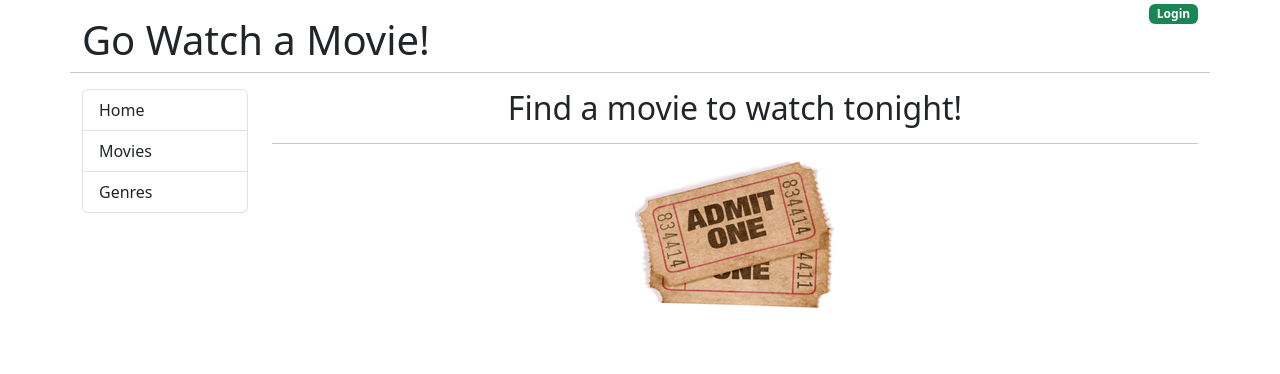
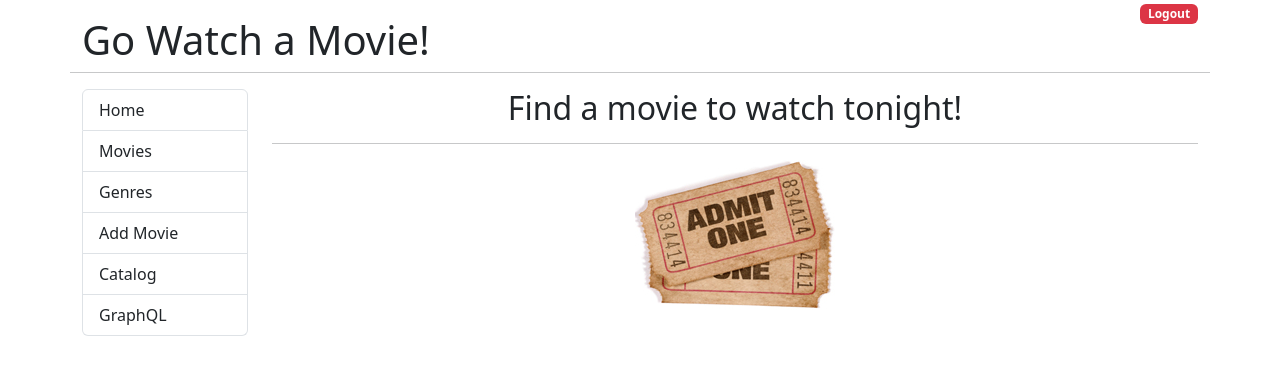
Before and after one commit to daroay/go-react, a React (Create React App) app in the folder frontend/: page / in a window 1280 px wide. Shown: the top 374 px of the page. Built offline with nearby package versions, Linux system fonts and the light colour scheme; no server answers.

Commit message:
We need bools to have 3 states: null, false, true

```diff
--- a/frontend/src/App.jsx
+++ b/frontend/src/App.jsx
@@ -11,6 +11,9 @@ function App() {
   const tickInterval = useRef(null)
   const jwtToken = useRef(null)
 
+  // null: unkown yet, true: logged in, false: not logged in
+  const [isUILoggedIn, setIsUILoggedIn] = useState(null)
+
   const navigate = useNavigate();
 
   const logOut = () => {
@@ -23,6 +26,7 @@ function App() {
       .catch(error => console.log("error loging out", error))
       .finally(() => {
         jwtToken.current = null
+        setIsUILoggedIn(false)
         console.log("jwtToken is", jwtToken)
         stopRefreshingToken()
         navigate("/");
@@ -58,8 +62,10 @@ function App() {
 
   const startRefreshingToken = () => {
     (async () => {
-      const newToken = await getRefreshedToken()
-      if (newToken !== null) {
+      console.log("ya agarro valor")
+      jwtToken.current = await getRefreshedToken()
+      if (jwtToken.current !== null) {
+        setIsUILoggedIn(true)
 
         if (tickInterval.current === null) {
           tickInterval.current = setInterval(async () => {
@@ -68,8 +74,6 @@ function App() {
           }, 10 * 1000)
           console.log("REFRESH ENABLED", tickInterval.current)
         }
-
-        jwtToken.current = newToken
 
       } else {
         console.log("not startRefreshingToken because user is not logged in")
@@ -93,7 +97,7 @@ function App() {
           <h1 className="mt-3">Go Watch a Movie!</h1>
         </div>
         <div className="col text-end">
-          {jwtToken.current === null ? (
+          {!isUILoggedIn ? (
             <Link to="/login">
               <span className="badge bg-success">Login</span>
             </Link>
@@ -125,7 +129,7 @@ function App() {
               >
                 Genres
               </Link>
-              {jwtToken.current !== null && (
+              {isUILoggedIn && (
                 <>
                   <Link
                     to="/admin/movie/0"
@@ -155,6 +159,7 @@ function App() {
           <Outlet
             context={{
               jwtToken,
+              isUILoggedIn,
               startRefreshingToken,
               setAlertClassName,
               setAlertMessage,
--- a/frontend/src/components/ManageCatalogue.jsx
+++ b/frontend/src/components/ManageCatalogue.jsx
@@ -5,19 +5,18 @@ import Sign from "../images/sign.png";
 const ManageCatalog = () => {
   const [movies, setMovies] = useState([]);
 
-  const { jwtToken } = useOutletContext();
+  const { jwtToken, isUILoggedIn } = useOutletContext();
   const navigate = useNavigate();
 
   useEffect(() => {
-    if (jwtToken.current === null) {
-      console.log("going somewhereelse")
+    if (isUILoggedIn !== null) {
+      if (!isUILoggedIn) {
         navigate("/");
-    } else {
-      console.log(jwtToken.current, "is")
       }
-
+      if (isUILoggedIn) {
         const headers = new Headers();
         headers.append("Content-Type", "application/json");
+        headers.append("Authorization", "Bearer " + jwtToken.current)
 
         const requestOptions = {
           method: "GET",
@@ -28,7 +27,9 @@ const ManageCatalog = () => {
           .then((response) => response.json())
           .then((data) => setMovies(data))
           .catch((err) => console.log(err));
-  }, [jwtToken, navigate]);
+      }
+    }
+  }, [isUILoggedIn]);
 
   return (
     <div>
```
Also changed, not shown: 1 other file (tests, documents, lock files or other folders). Lines whose indentation alone changed are shown as unchanged.
